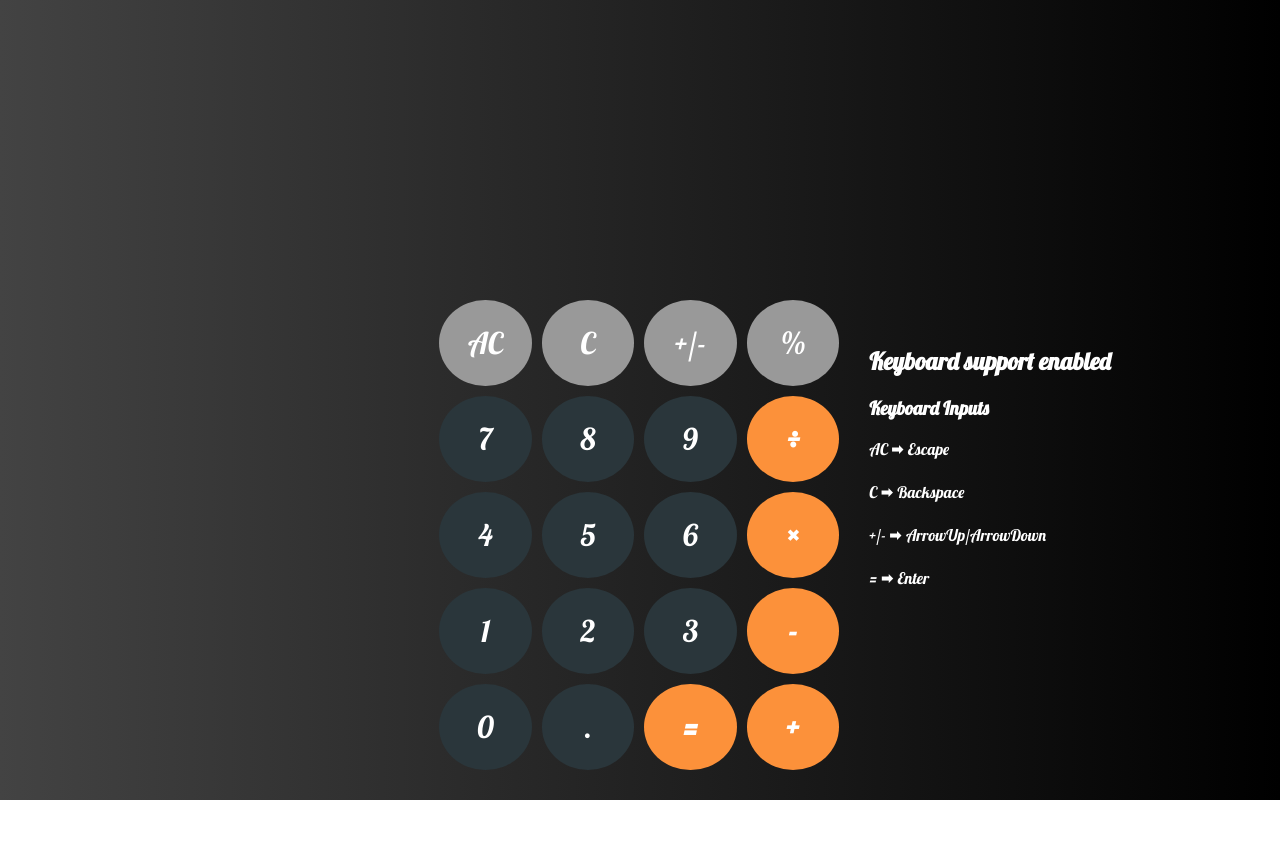
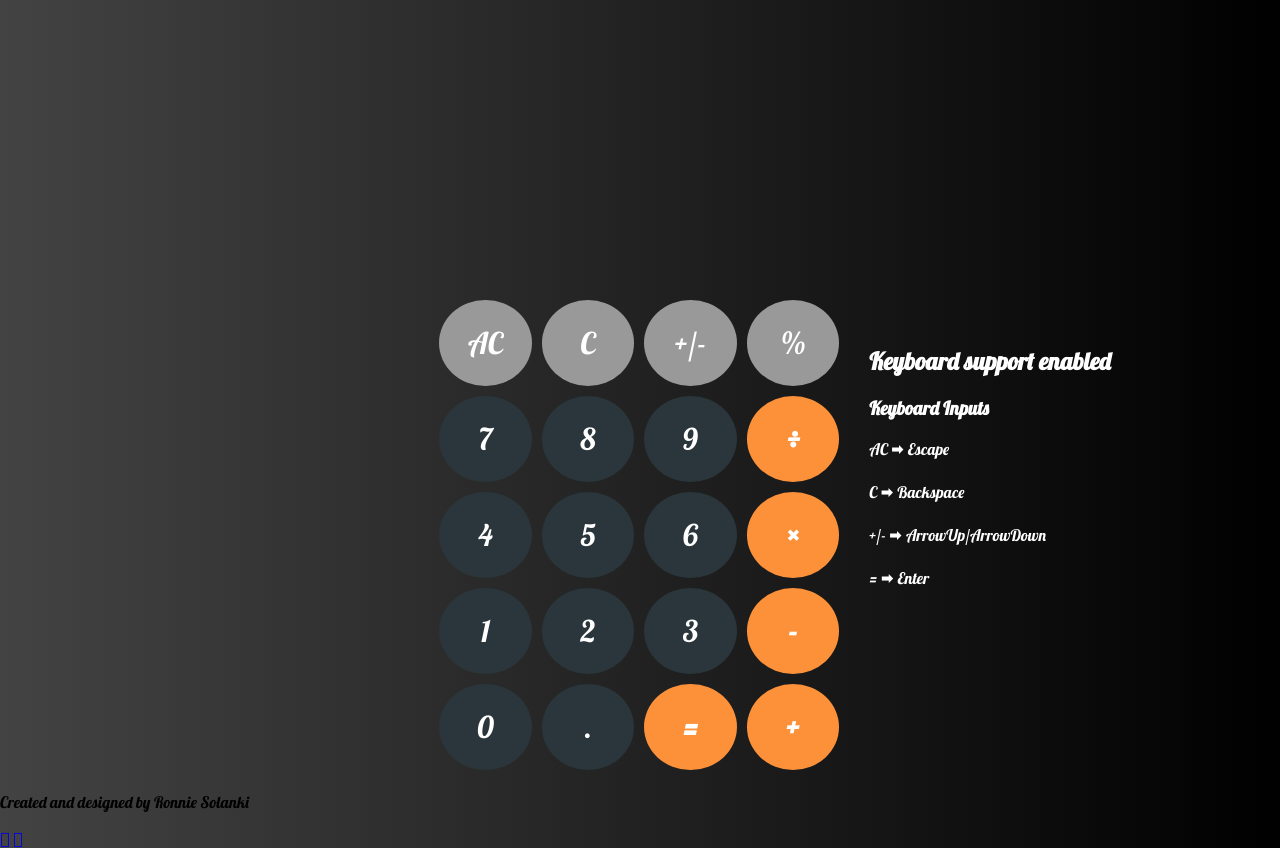
Before and after one commit to rsolanki87/calculator, a plain HTML site: page index.html in a window 1280 px wide. Before the commit the page ends 800 px from the top, so only its background shows below. Drawn offline with Linux system fonts and the light colour scheme.

Commit message:
Update index.html

```diff
--- a/index.html
+++ b/index.html
@@ -4,6 +4,8 @@
     <meta charset="UTF-8">
     <meta http-equiv="X-UA-Compatible" content="IE=edge">
     <meta name="viewport" content="width=device-width, initial-scale=1.0">
+
+    <script src="https://kit.fontawesome.com/0ee557d508.js" crossorigin="anonymous"></script>
 
     <link href="https://fonts.googleapis.com/css2?family=Lobster&display=swap" rel="stylesheet">
 
@@ -55,6 +57,13 @@
             <p>= 🠮 Enter</p>
         </div>
     </div>
+
+    <footer>
+        <p>Created and designed by Ronnie Solanki</p>
+        <a class="link" href="https://github.com/rsolanki87/calculator" target="_blank"><i class="fab fa-brands fa-github"></i></a>
+        <a class="link" href="https://www.linkedin.com/in/ronniesolanki/" target="_blank"><i class="fab fa-brands fa-linkedin"></i></a>
+    </footer>
+
     <script src="app.js"></script>
 </body>
 </html>
```
